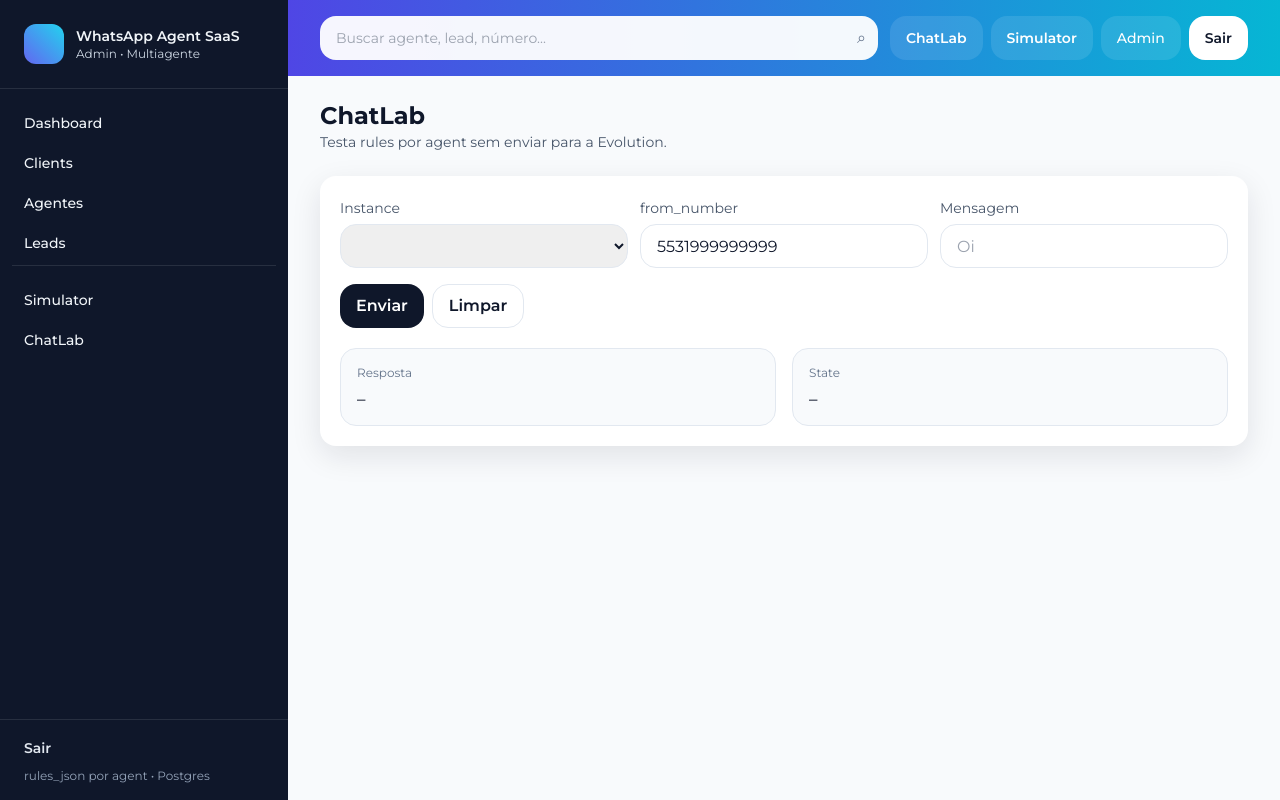
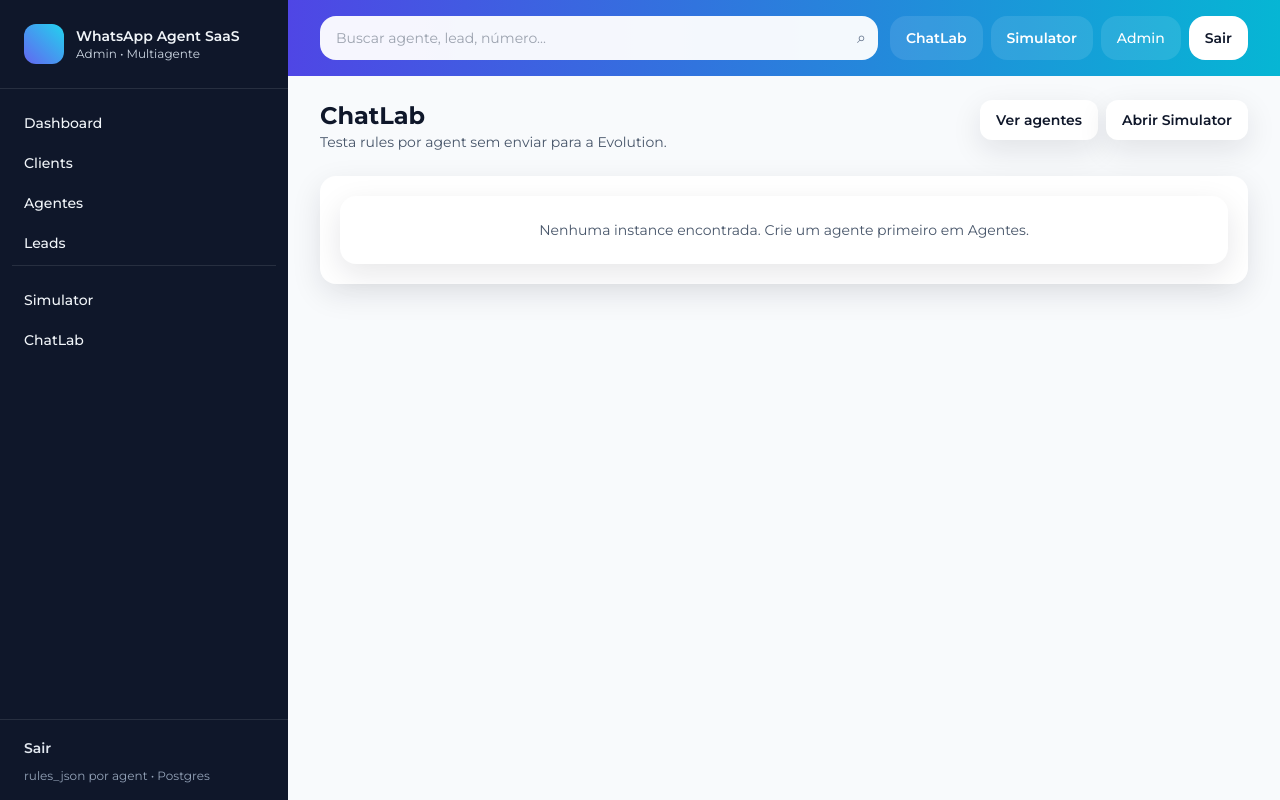
Before and after one commit to MarcilioLeiteSilva/whatsapp-agent, a FastAPI app: template app/templates/chatlab.html in a window 1280 px wide. Run offline with FastAPI, Linux system fonts and the light colour scheme; the template is opened without the code that fills it, so the values that code supplies are empty; some libraries are stand-ins or nearby versions.

Commit message:
Update chatlab.html

```diff
--- a/app/templates/chatlab.html
+++ b/app/templates/chatlab.html
@@ -2,79 +2,143 @@
 {% block title %}ChatLab{% endblock %}
 
 {% block content %}
+  <div class="flex items-start justify-between gap-4 flex-col md:flex-row">
     <div>
       <h1 class="text-2xl font-bold">ChatLab</h1>
       <p class="text-sm text-slate-600">Testa rules por agent sem enviar para a Evolution.</p>
     </div>
 
+    <div class="flex gap-2">
+      <a href="{{ url_for('admin_web_agents') }}"
+         class="h-10 inline-flex items-center px-4 rounded-xl bg-white shadow-soft text-slate-900 text-sm font-semibold hover:bg-slate-50">
+        Ver agentes
+      </a>
+      <a href="{{ url_for('admin_web_simulator') }}"
+         class="h-10 inline-flex items-center px-4 rounded-xl bg-white shadow-soft text-slate-900 text-sm font-semibold hover:bg-slate-50">
+        Abrir Simulator
+      </a>
+    </div>
+  </div>
+
   <div class="mt-6 bg-white rounded-2xl shadow-soft p-5">
+    {% if instances and instances|length > 0 %}
       <div class="grid grid-cols-1 md:grid-cols-3 gap-3">
         <div>
           <label class="text-sm text-slate-600">Instance</label>
-        <select id="instance" class="mt-1 w-full h-11 rounded-2xl border border-slate-200 px-4 outline-none focus:ring-2 focus:ring-indigo-200">
+          <select id="instance"
+                  class="mt-1 w-full h-11 rounded-2xl border border-slate-200 px-4 outline-none focus:ring-2 focus:ring-indigo-200">
             {% for i in instances %}
               <option value="{{ i }}">{{ i }}</option>
             {% endfor %}
           </select>
         </div>
+
         <div>
           <label class="text-sm text-slate-600">from_number</label>
-        <input id="from_number" value="5531999999999" class="mt-1 w-full h-11 rounded-2xl border border-slate-200 px-4 outline-none focus:ring-2 focus:ring-indigo-200">
+          <input id="from_number"
+                 value="5531999999999"
+                 class="mt-1 w-full h-11 rounded-2xl border border-slate-200 px-4 outline-none focus:ring-2 focus:ring-indigo-200"
+                 placeholder="5531999999999">
         </div>
+
         <div>
           <label class="text-sm text-slate-600">Mensagem</label>
-        <input id="text" class="mt-1 w-full h-11 rounded-2xl border border-slate-200 px-4 outline-none focus:ring-2 focus:ring-indigo-200" placeholder="Oi">
+          <input id="text"
+                 class="mt-1 w-full h-11 rounded-2xl border border-slate-200 px-4 outline-none focus:ring-2 focus:ring-indigo-200"
+                 placeholder="Oi">
         </div>
       </div>
 
-    <div class="mt-4 flex gap-2">
-      <button id="send" class="h-11 px-4 rounded-2xl bg-slate-900 text-white font-semibold hover:bg-slate-800">
+      <div class="mt-4 flex flex-wrap items-center gap-2">
+        <button id="send"
+                class="h-11 px-4 rounded-2xl bg-slate-900 text-white font-semibold hover:bg-slate-800">
           Enviar
         </button>
-      <button id="clear" class="h-11 px-4 rounded-2xl bg-white border border-slate-200 text-slate-900 font-semibold hover:bg-slate-50">
+
+        <button id="clear"
+                class="h-11 px-4 rounded-2xl bg-white border border-slate-200 text-slate-900 font-semibold hover:bg-slate-50">
           Limpar
         </button>
+
+        <div id="hint" class="text-sm text-slate-500 md:ml-auto">
+          Dica: aperte <span class="font-mono text-xs">Enter</span> para enviar.
+        </div>
       </div>
 
       <div class="mt-5 grid grid-cols-1 lg:grid-cols-2 gap-4">
         <div class="rounded-2xl bg-slate-50 border border-slate-200 p-4">
+          <div class="flex items-center justify-between">
             <div class="text-xs text-slate-500">Resposta</div>
+            <div id="pausedBadge" class="hidden">
+              <span class="inline-flex items-center px-2.5 py-1 rounded-full bg-amber-50 text-amber-700 text-xs font-semibold">
+                paused
+              </span>
+            </div>
+          </div>
           <pre id="reply" class="mt-2 text-sm whitespace-pre-wrap break-words">—</pre>
         </div>
+
         <div class="rounded-2xl bg-slate-50 border border-slate-200 p-4">
           <div class="text-xs text-slate-500">State</div>
           <pre id="state" class="mt-2 text-sm whitespace-pre-wrap break-words">—</pre>
         </div>
       </div>
-  </div>
 
       <script>
         const sendUrl = "{{ send_url }}";
-
         function $(id){ return document.getElementById(id); }
 
-    $("send").addEventListener("click", async () => {
-      const payload = {
-        instance: $("instance").value,
-        from_number: $("from_number").value,
-        text: $("text").value
-      };
+        function setPaused(on){
+          const el = $("pausedBadge");
+          if(!el) return;
+          el.classList.toggle("hidden", !on);
+        }
+
+        async function doSend(){
+          const instance = ($("instance").value || "").trim();
+          const from = ($("from_number").value || "").trim();
+          const text = ($("text").value || "").trim();
+
+          if(!instance || !from || !text){
+            $("reply").textContent = "erro: preencha instance, from_number e mensagem.";
+            $("state").textContent = "—";
+            setPaused(false);
+            return;
+          }
 
           $("reply").textContent = "enviando...";
           $("state").textContent = "aguarde...";
+          setPaused(false);
 
           try{
             const r = await fetch(sendUrl, {
               method: "POST",
               headers: {"Content-Type":"application/json"},
-          body: JSON.stringify(payload)
+              body: JSON.stringify({ instance, from_number: from, text })
             });
+
             const data = await r.json();
-        $("reply").textContent = JSON.stringify({ok:data.ok, paused:data.paused, reply:data.reply}, null, 2);
+            setPaused(!!data.paused);
+
+            $("reply").textContent = JSON.stringify(
+              { ok: data.ok, paused: data.paused, reply: data.reply },
+              null,
+              2
+            );
             $("state").textContent = JSON.stringify(data.state || {}, null, 2);
           }catch(e){
             $("reply").textContent = "erro: " + e;
             $("state").textContent = "—";
+            setPaused(false);
+          }
+        }
+
+        $("send").addEventListener("click", doSend);
+
+        $("text").addEventListener("keydown", (e) => {
+          if(e.key === "Enter"){
+            e.preventDefault();
+            doSend();
           }
         });
 
@@ -82,6 +146,12 @@
           $("reply").textContent = "—";
           $("state").textContent = "—";
           $("text").value = "";
+          setPaused(false);
         });
       </script>
+    {% else %}
+      {% set message = "Nenhuma instance encontrada. Crie um agente primeiro em Agentes." %}
+      {% include "partials/empty.html" %}
+    {% endif %}
+  </div>
 {% endblock %}
```
Lines whose indentation alone changed are shown as unchanged.
